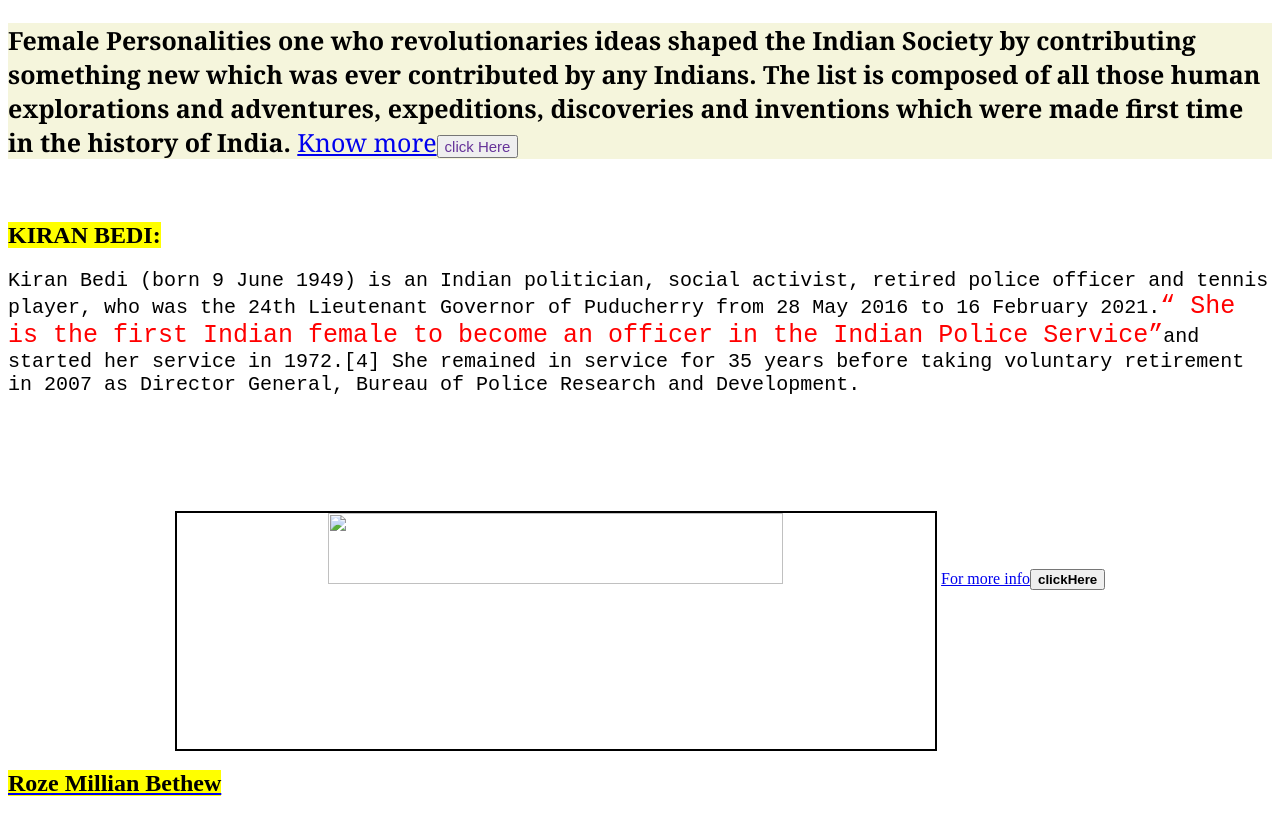
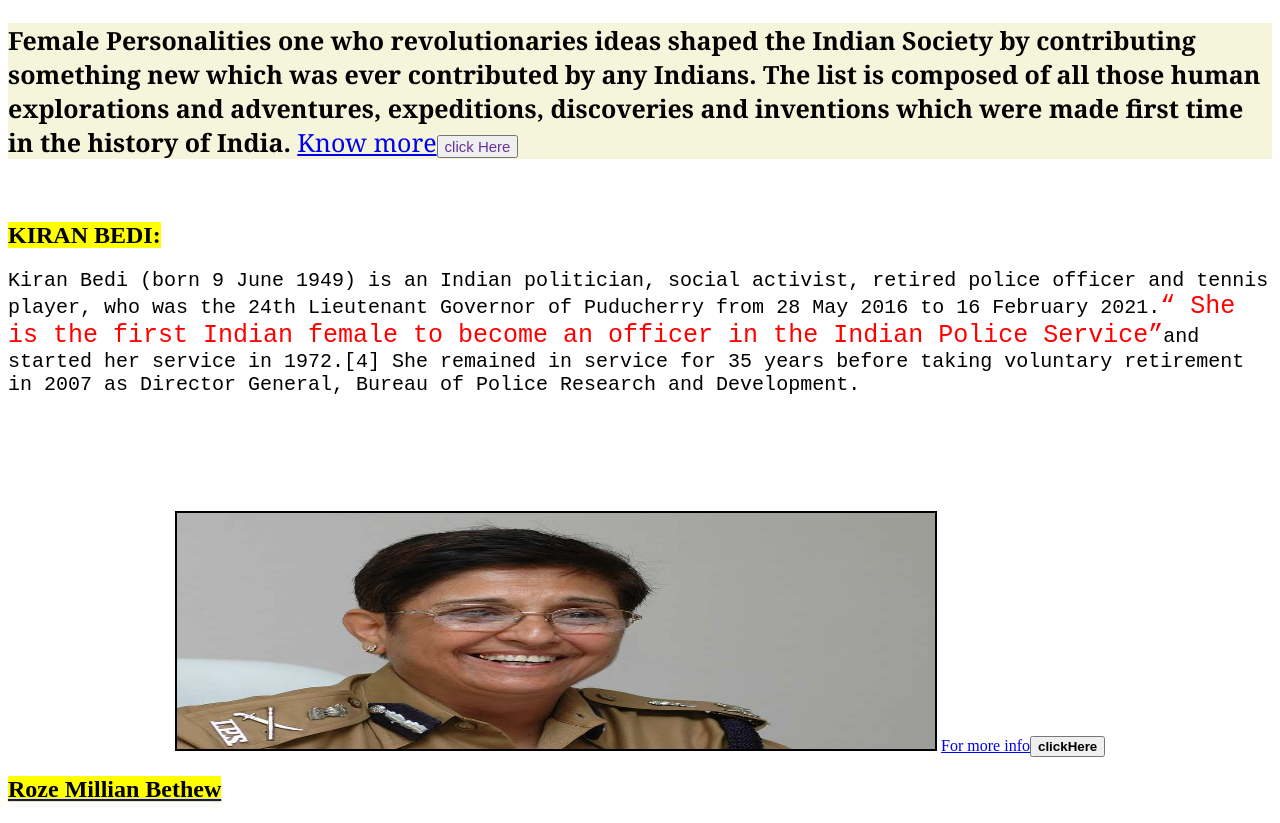
Before and after one commit to Lalithapagadala/my-html, a plain HTML site: page index.html in a window 1280 px wide. Shown: the part 151-974 px from the top of the page. Drawn offline with Linux system fonts and the light colour scheme.

Commit message:
Update index.html

```diff
--- a/index.html
+++ b/index.html
@@ -58,7 +58,7 @@
       <span style="background-color: pink"><q>The focus is what is right before you - to give it your best.It sows the seeds of tomorrow.</q></span>
     </blockquote>
   </marquee>
-  <center><img src="images/Kiran garu.jpg">
+  <center><img src="Kiran garu.jpg">
     <a href="https://en.m.wikipedia.org/wiki/Kiran_Bedi">For more info<button><b>clickHere</b></button></center>
     <h2><mark>Roze Millian Bethew</mark></h2>
     <p></p>
```
